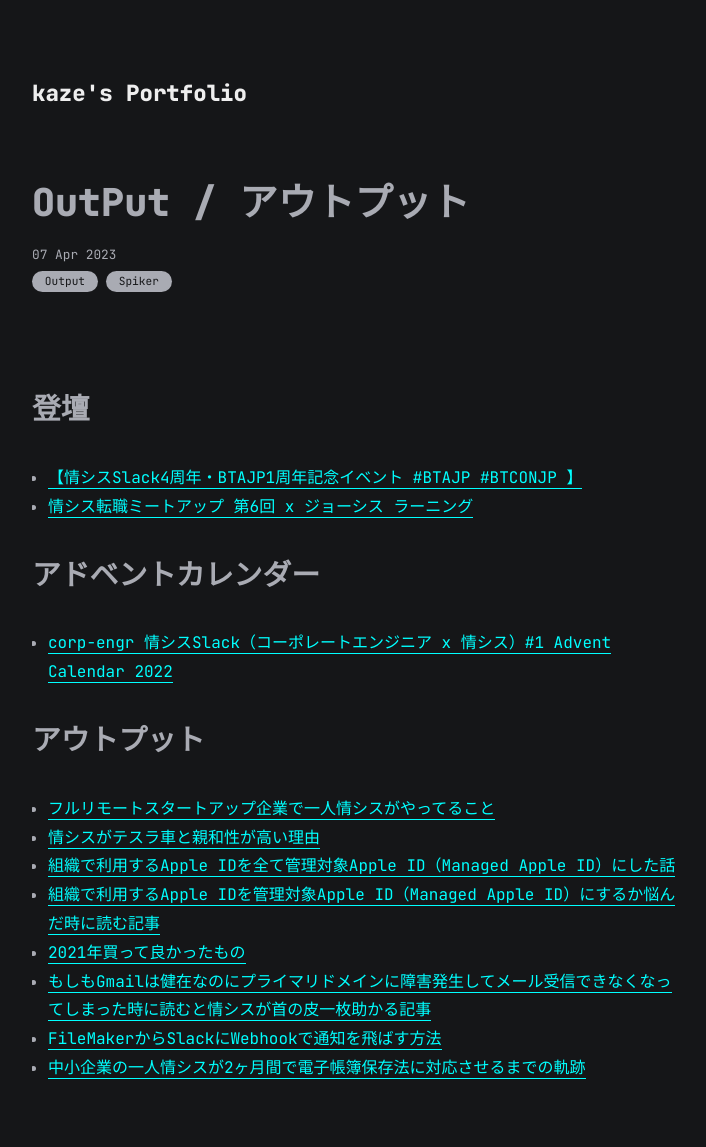
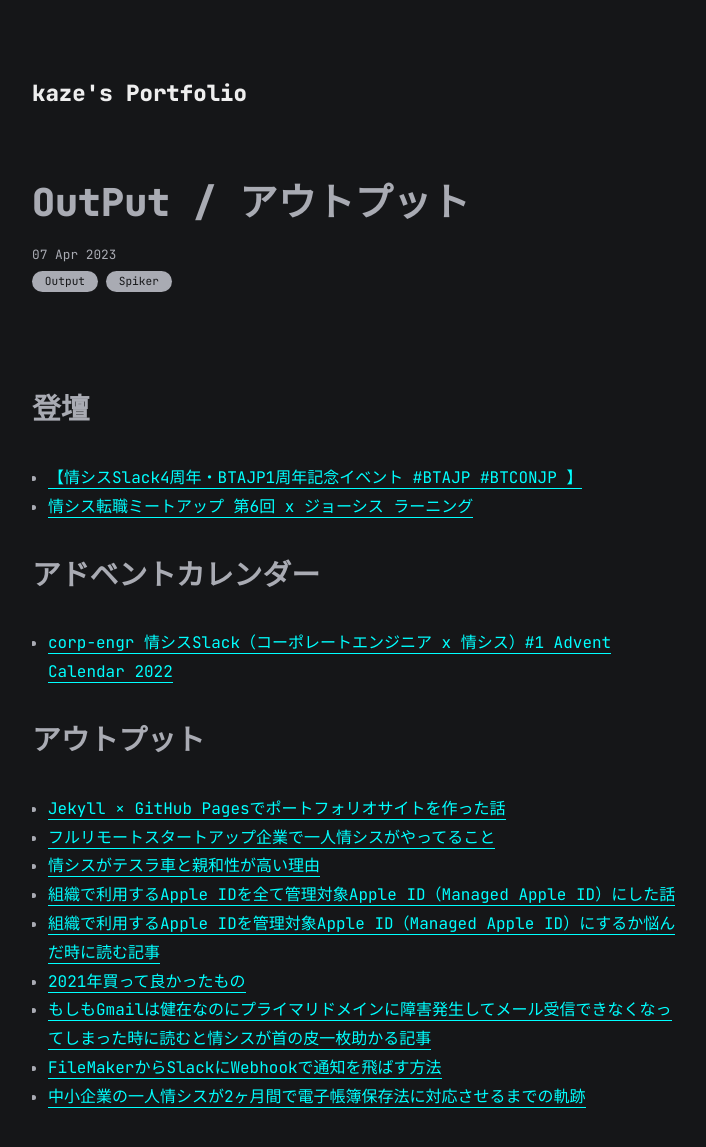
Before and after one commit to kaze3desu/kaze3desu.github.io, a Jekyll site: the page built from all_collections/_posts/2023-04-07-OutPut.md, in a window 1280 px wide, cut to the strip 0-1155 px from the top of the page. Shown: the top 1147 px of the strip, without its empty margins (283-989 px from the left). Built offline with Jekyll 4.4.1, drawn with Linux system fonts in a browser that asks for light colours.

Commit message:
Update 2023-04-07-OutPut.md

```diff
--- a/all_collections/_posts/2023-04-07-OutPut.md
+++ b/all_collections/_posts/2023-04-07-OutPut.md
@@ -16,6 +16,7 @@ categories: [Output, Spiker]
 
 ## アウトプット
 
+- [Jekyll × GitHub Pagesでポートフォリオサイトを作った話](https://note.com/kaze3desu/n/nd10ce74e0508)
 - [フルリモートスタートアップ企業で一人情シスがやってること](https://note.com/kaze3desu/n/n19c04c75a3d4)
 - [情シスがテスラ車と親和性が高い理由](https://note.com/kaze3desu/n/ne1e047995d23)
 - [組織で利用するApple IDを全て管理対象Apple ID（Managed Apple ID）にした話](https://note.com/kaze3desu/n/nfebef8c90e0d)
```
